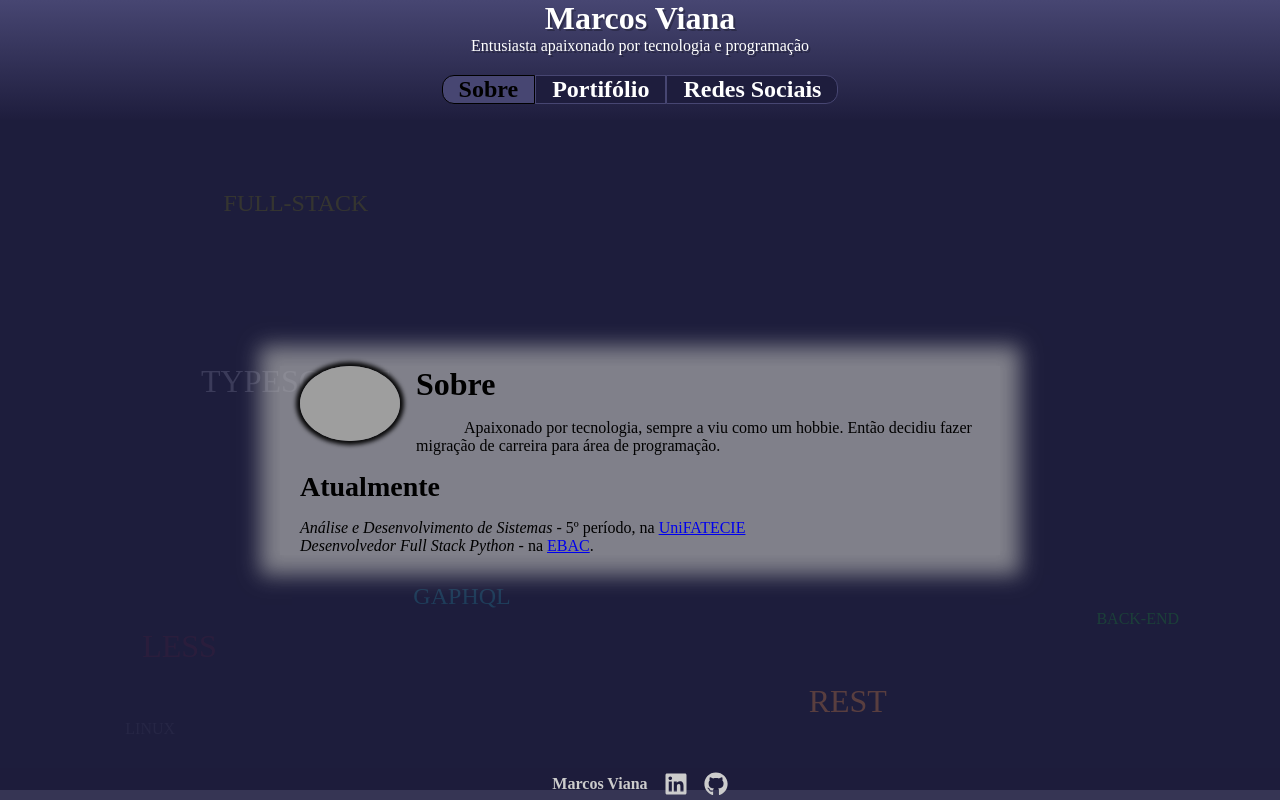
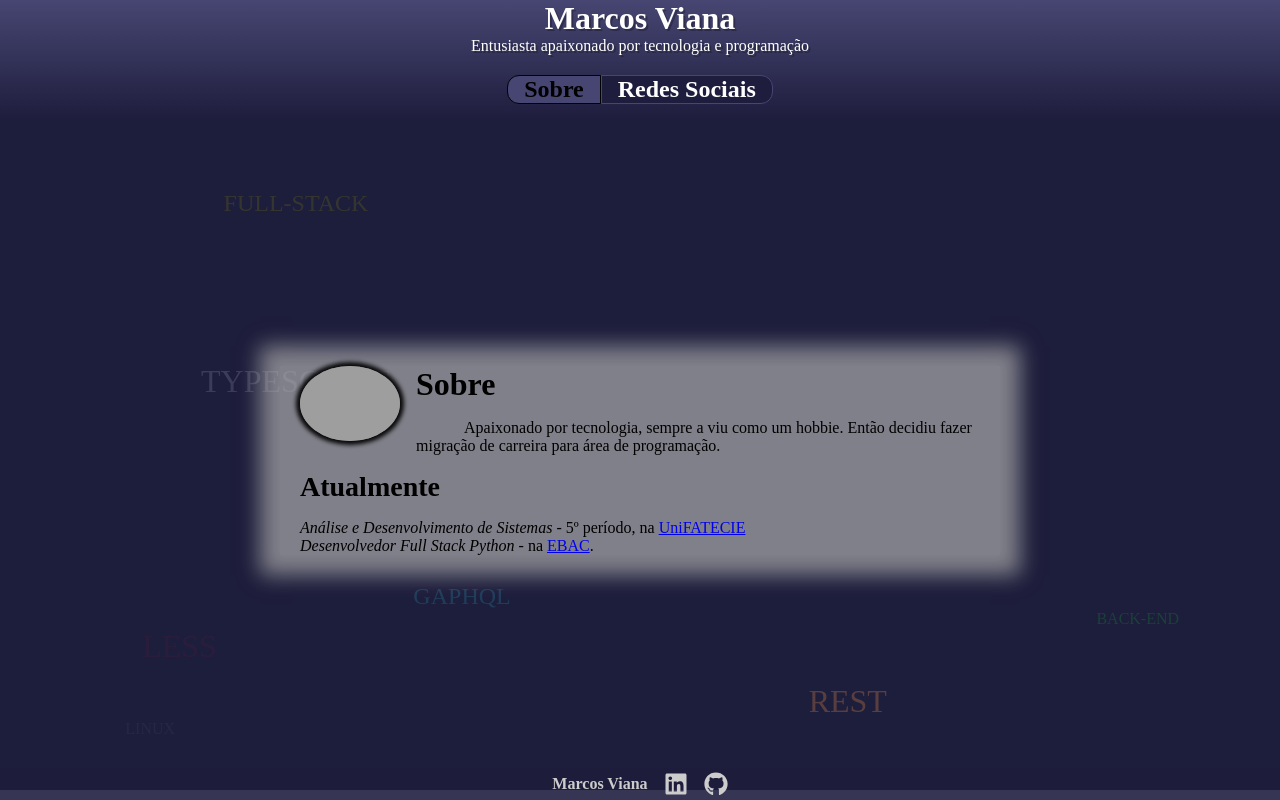
Before and after one commit to Marcosviana91/landing-page, a React (Create React App) app: page / in a window 1280 px wide. Shown: the top 800 px of the page. Built offline with nearby package versions, Linux system fonts and the light colour scheme; grey boxes are pictures that could not be loaded.

Commit message:
Header: hide portifolio nav item

```diff
--- a/public/index.html
+++ b/public/index.html
@@ -10,7 +10,7 @@
   <link rel="apple-touch-icon" href="%PUBLIC_URL%/logo192.png" />
 
   <link rel="manifest" href="%PUBLIC_URL%/manifest.json" />
-  <title>Lista de Contatos</title>
+  <title>Marcos Viana</title>
 </head>
   <!--
       manifest.json provides metadata used when your web app is installed on a
--- a/src/containers/Header/index.tsx
+++ b/src/containers/Header/index.tsx
@@ -18,12 +18,12 @@ function Header(props: Props) {
           >
             Sobre
           </li>
-          <li
+          {/* <li
             className={props.navBarActivate === 'jobs' ? 'active' : ''}
             onClick={() => props.setNavBarActivate('jobs')}
           >
             Portifólio
-          </li>
+          </li> */}
           <li
             className={props.navBarActivate === 'social' ? 'active' : ''}
             onClick={() => props.setNavBarActivate('social')}
```
